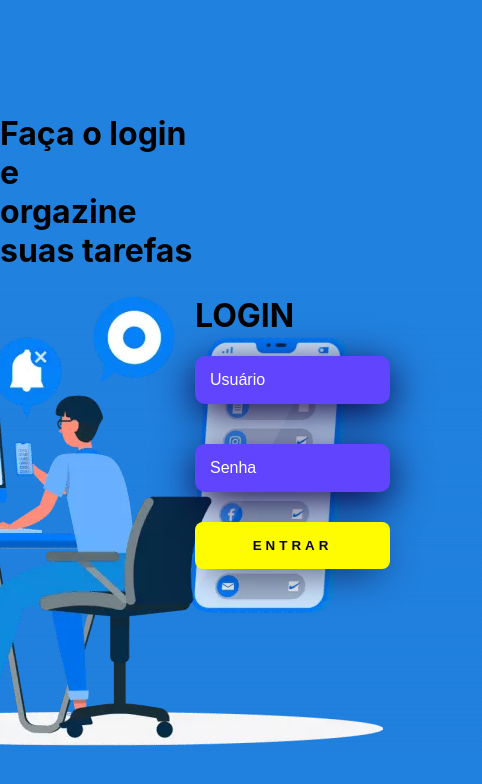
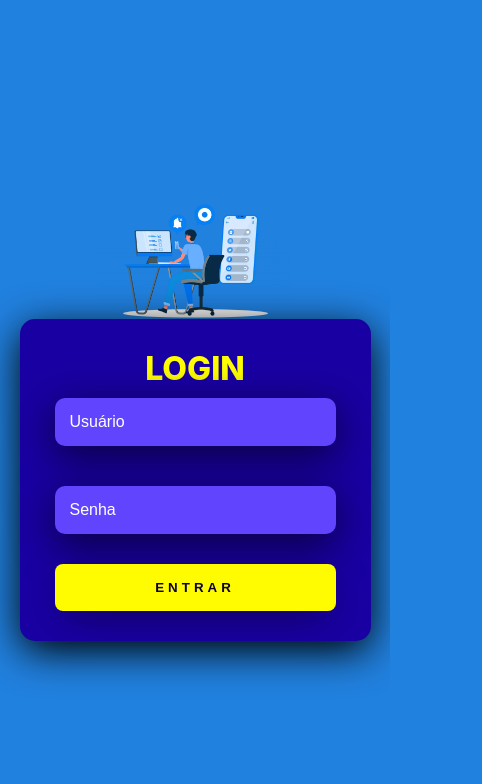
Before and after one commit to OtavioCanedo/To-do-list, a React (Create React App) app: page / in a window 390 px wide. Shown: the top 784 px of the page, 482 px wide, since content can reach past the window. Built offline with nearby package versions, Linux system fonts and the light colour scheme.

Commit message:
style: estilizando e deixando responsivo

```diff
--- a/src/Components/Login/styles.css
+++ b/src/Components/Login/styles.css
@@ -1,3 +1,7 @@
+body * {
+    box-sizing: border-box;
+}
+
 .login {
     width: 100vw;
 }
@@ -7,17 +11,72 @@
     flex-direction: column;
 }
 
-.titulo {
+.right-login {
+    width: 50vh;
+}
+
+.left-login > h1 {
+    font-size: 3vw;
     color: yellow;
 }
 
-.right-login {
-    width: 50vh;
+.left-login-image {
+    width: 35vw;
+}
 
-}
 .login, .left-login, .right-login {
     height: 100vh;
     display: flex;
     justify-content: center;
     align-items: center;
 }
+
+.card-login {
+    width: 100%;
+    display: flex;
+    justify-content: center;
+    align-items: center;
+    flex-direction: column;
+    padding: 30px 35px;
+    background: #1900a3;
+    border-radius: 15px;
+    box-shadow: 0px 10px 40px #000000;
+}
+
+.card-login > h1 {
+    color: yellow;
+    font-weight: 800;
+    margin: 0;
+}
+
+.card-login > Form {
+    width: 100%;
+}
+
+@media only screen and (max-width: 950px) {
+    .card-login {
+        width: 85%;
+    }
+}
+
+@media only screen and (max-width: 600px) {
+    .login {
+        flex-direction: column;
+    }
+    .left-login > h1 {
+        display: none;
+    }
+
+    .left-login, .right-login {
+        width: 100%;
+        height: auto;
+    }
+
+    .left-login-image {
+        width: 50vw;
+    }
+
+    .card-login {
+        width: 90%;
+    }
+}
```
